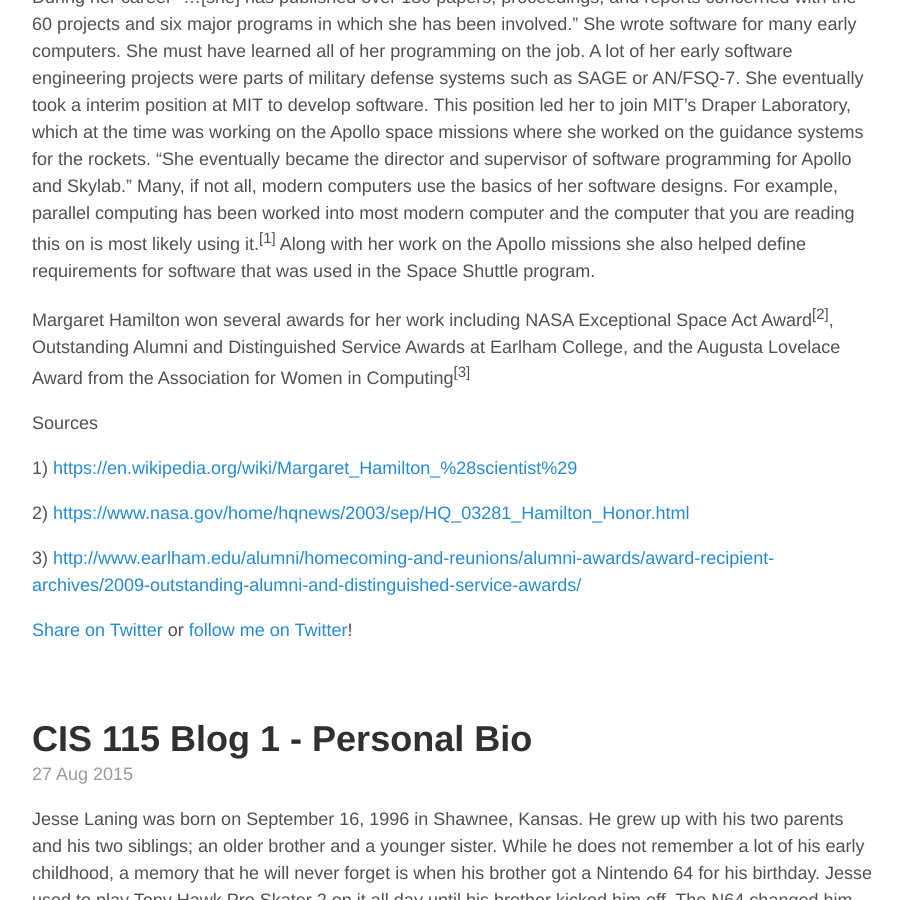
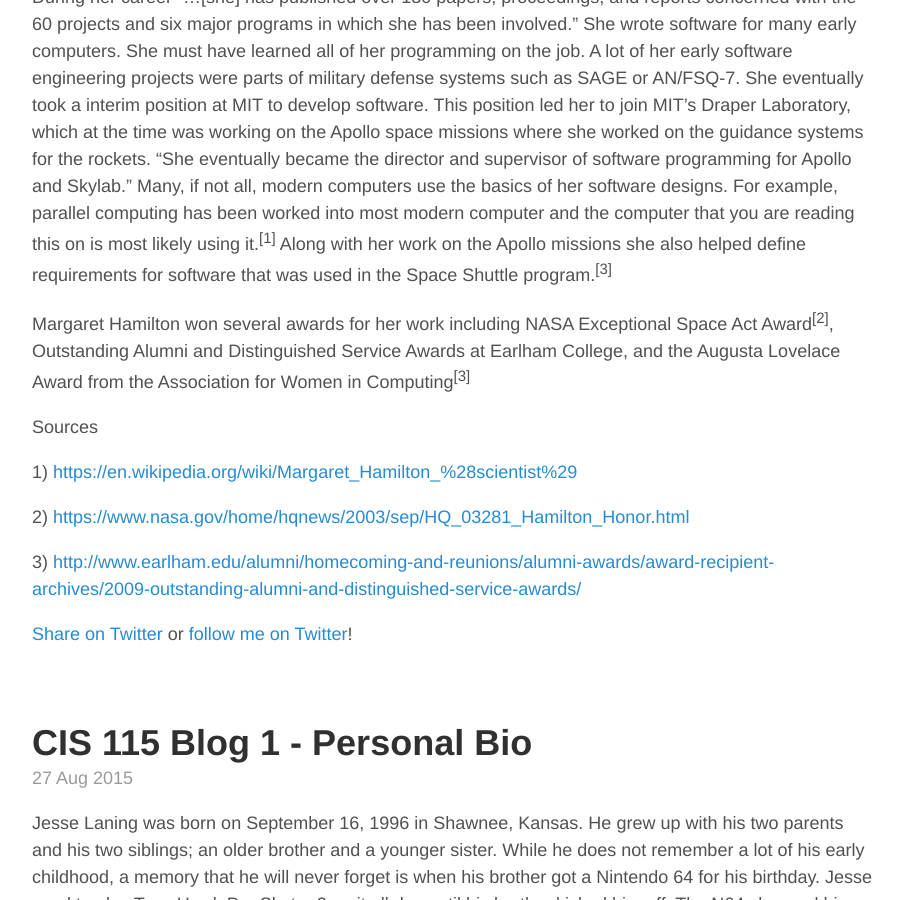
Before and after one commit to jamolnng/jamolnng.github.io, a Jekyll site: the page built from index.html, in a window 1280 px wide and 900 px high, scrolled down 593 px. Shown: the whole window, without its empty margins (185-1088 px from the left). Built offline with Jekyll 4.4.1, drawn with Linux system fonts in a browser that asks for light colours; the list of posts is cut into pages by our own code.

Commit message:
source link

```diff
--- a/_posts/2015-09-09-CIS-115-Blog-2.md
+++ b/_posts/2015-09-09-CIS-115-Blog-2.md
@@ -5,7 +5,7 @@
 
 Margaret Hamilton has always been interesting to me because I love space, NASA, and specifically the Apollo program that led us to the moon. She worked along side my grandfather as he was the one of the people who helped develop guidance systems for the Apollo missions and they both worked at Draper. Ever since I started learning about space, rockets, and specifically the Apollo missions I have always been interested in the computer hardware and software that got us there and Margaret Hamilton is someone who I have always seen as being one of the people who led us there. Her work on the Apollo missions is one of the biggest infuences on my life. If I could ask her any questions some would be if she knew the impact she would make on technology and the advancement of computers and computer science. Also I would ask about how they used to program the computers. Without Margaret Hamilton I think computer science would not have moved away from the hardware. That hardware engineers would also be the ones designing the software as well.
 
-Margaret Hamilton created Hamilton Technologies, Inc. and is currently the CEO. Margaret Hamilton got a degree in math and taught high school math and French until she moved to Boston, Massachusetts. During her career "...[she] has published over 130 papers, proceedings, and reports concerned with the 60 projects and six major programs in which she has been involved." She wrote software for many early computers. She must have learned all of her programming on the job. A lot of her early software engineering projects were parts of military defense systems such as SAGE or AN/FSQ-7. She eventually took a interim position at MIT to develop software. This position led her to join MIT's Draper Laboratory, which at the time was working on the Apollo space missions where she worked on the guidance systems for the rockets. "She eventually became the director and supervisor of software programming for Apollo and Skylab." Many, if not all, modern computers use the basics of her software designs. For example, parallel computing has been worked into most modern computer and the computer that you are reading this on is most likely using it.<sup>[1]</sup> Along with her work on the Apollo missions she also helped define requirements for software that was used in the Space Shuttle program.
+Margaret Hamilton created Hamilton Technologies, Inc. and is currently the CEO. Margaret Hamilton got a degree in math and taught high school math and French until she moved to Boston, Massachusetts. During her career "...[she] has published over 130 papers, proceedings, and reports concerned with the 60 projects and six major programs in which she has been involved." She wrote software for many early computers. She must have learned all of her programming on the job. A lot of her early software engineering projects were parts of military defense systems such as SAGE or AN/FSQ-7. She eventually took a interim position at MIT to develop software. This position led her to join MIT's Draper Laboratory, which at the time was working on the Apollo space missions where she worked on the guidance systems for the rockets. "She eventually became the director and supervisor of software programming for Apollo and Skylab." Many, if not all, modern computers use the basics of her software designs. For example, parallel computing has been worked into most modern computer and the computer that you are reading this on is most likely using it.<sup>[1]</sup> Along with her work on the Apollo missions she also helped define requirements for software that was used in the Space Shuttle program.<sup>[3]</sup>
 
 Margaret Hamilton won several awards for her work including NASA Exceptional Space Act Award<sup>[2]</sup>, Outstanding Alumni and Distinguished Service Awards at Earlham College, and the Augusta Lovelace Award from the Association for Women in Computing<sup>[3]</sup>
 
```
